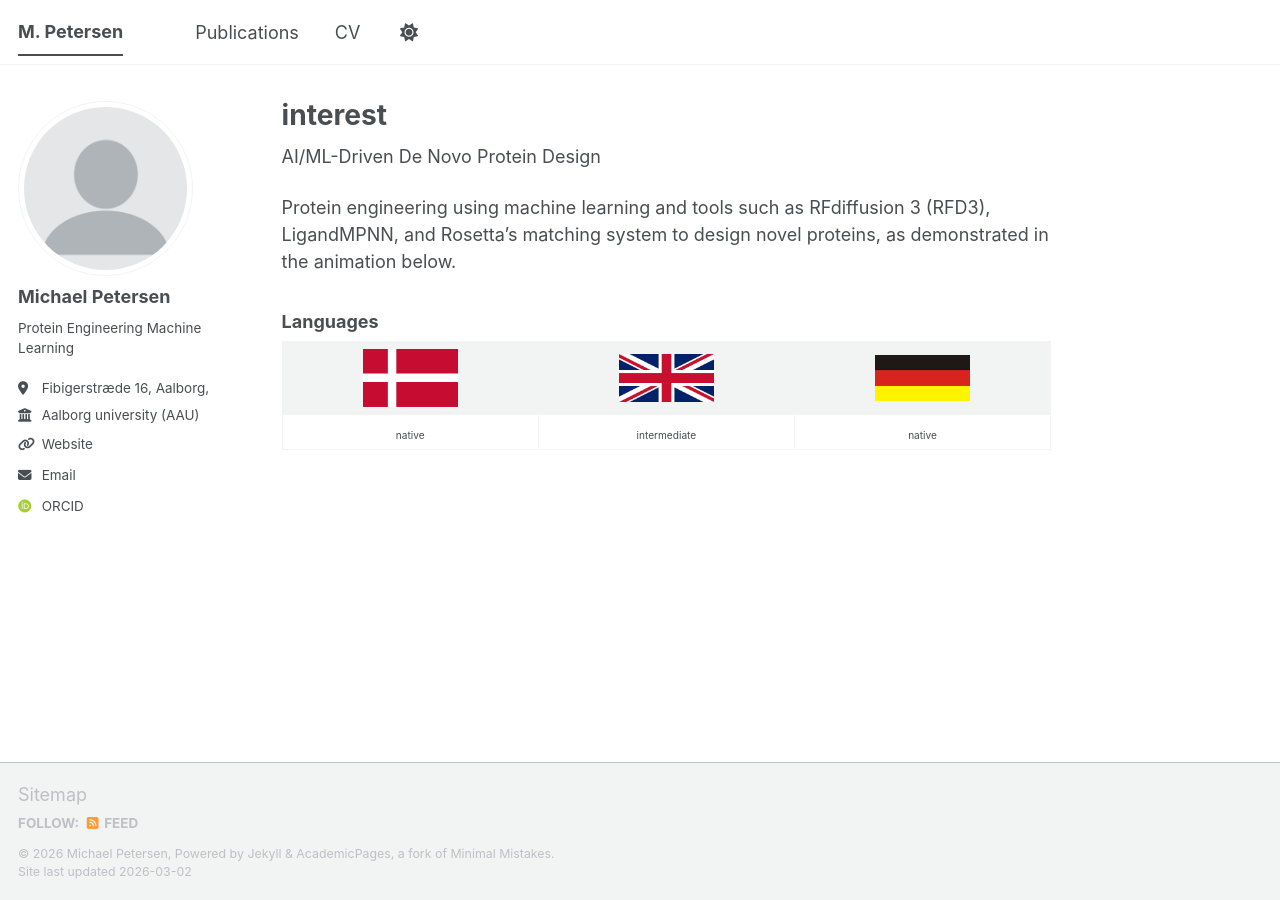
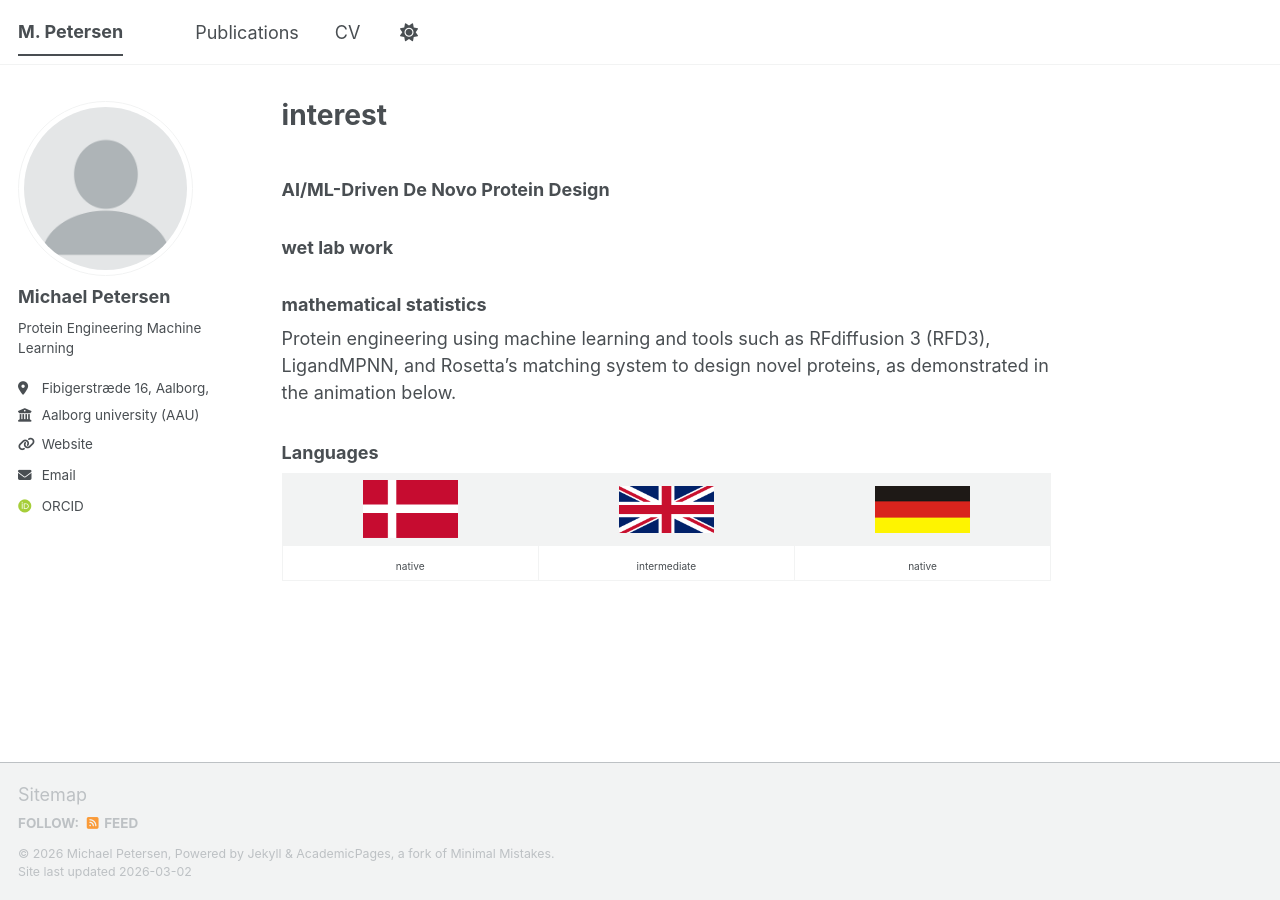
Before and after one commit to michipetersen18-rgb/cv_michael, a Jekyll site: the page built from _pages/about.md, in a window 1280 px wide. Built offline with Jekyll 4.4.1, drawn with Linux system fonts in a browser that asks for light colours; some web fonts are replaced; a script bundle is joined from its source files by our own code; library files that are not in the unit come from our copies.

Commit message:
Update about.md

```diff
--- a/_pages/about.md
+++ b/_pages/about.md
@@ -7,8 +7,9 @@ redirect_from:
   - /about.html
 ---
 
-
-AI/ML-Driven De Novo Protein Design
+### AI/ML-Driven De Novo Protein Design
+### wet lab work
+### mathematical statistics
 
 Protein engineering using machine learning and tools such as RFdiffusion 3 (RFD3), LigandMPNN, and Rosetta’s matching system to design novel proteins, as demonstrated in the animation below.
 
```
